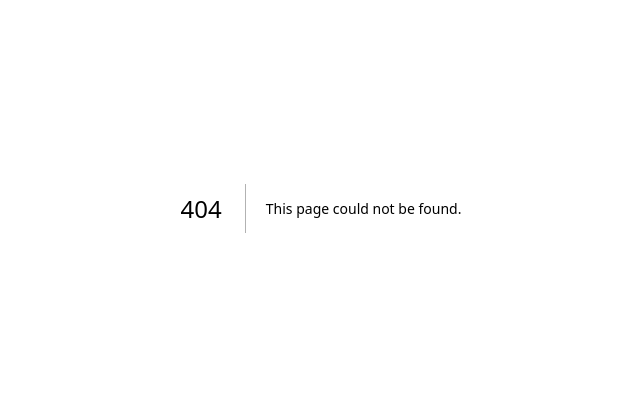
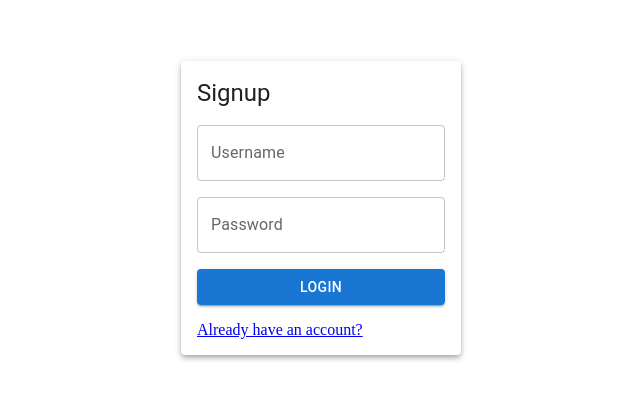
Before and after one commit to mrkelder/posts-board, a Next.js app: page /signup in a window 1280 px wide. Before the commit this address had no page. Shown: the part 192-592 px from the top of the page, without its empty margins (319-959 px from the left). Built offline with nearby package versions, Linux system fonts and the light colour scheme.

Commit message:
feat: created registration page

```diff
--- /dev/null
+++ b/src/pages/signup.tsx
@@ -0,0 +1,30 @@
+import { Button, Paper, TextField, Typography } from "@mui/material";
+import { Stack } from "@mui/system";
+import Head from "next/head";
+import Link from "next/link";
+
+const TITLE = "Signup";
+
+export default function Signup() {
+  return (
+    <>
+      <Head>
+        <title>{TITLE}</title>
+      </Head>
+
+      <Stack justifyContent="center" alignItems="center" height="100vh">
+        <Paper sx={{ p: 2 }} elevation={4}>
+          <Stack gap={2}>
+            <Typography variant="h5" component="h1">
+              {TITLE}
+            </Typography>
+            <TextField label="Username" />
+            <TextField label="Password" />
+            <Button variant="contained">Login</Button>
+            <Link href="/login">Already have an account?</Link>
+          </Stack>
+        </Paper>
+      </Stack>
+    </>
+  );
+}
```
